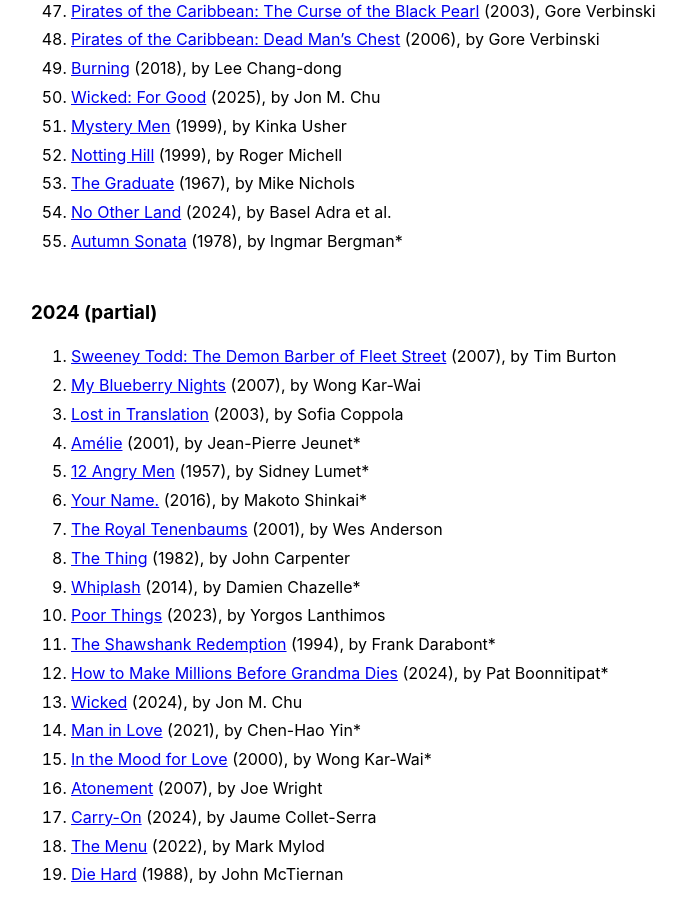
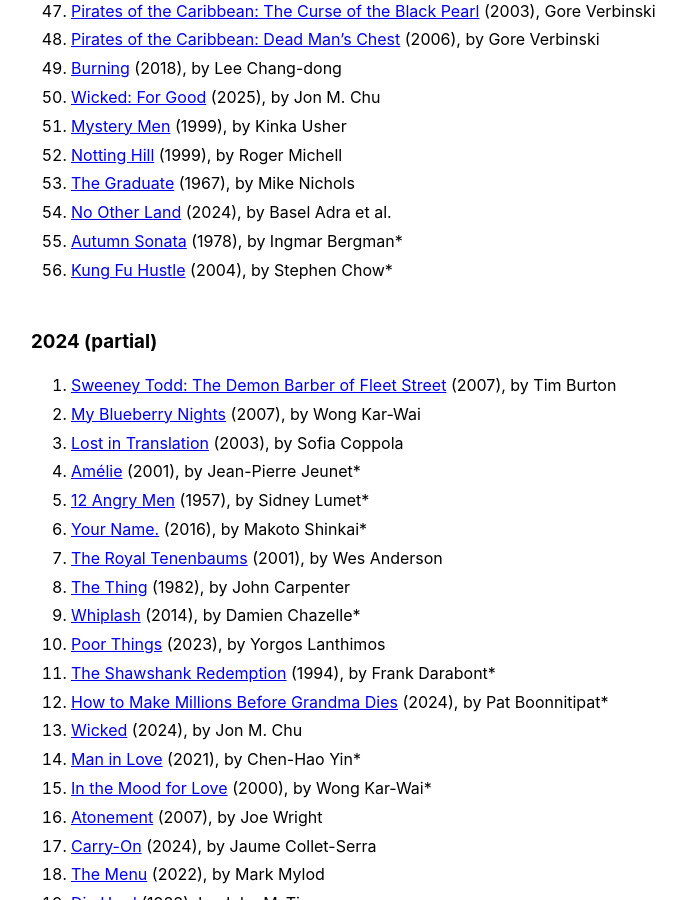
Before and after one commit to llucasly/llucasly.github.io, a Jekyll site: the page built from watching list.md, in a window 1280 px wide and 900 px high, scrolled down 1652 px. Shown: the whole window, without its empty margins (289-975 px from the left). Built offline with Jekyll 4.4.1, drawn with Linux system fonts in a browser that asks for light colours.

Commit message:
Added Movie

```diff
--- a/watching list.md
+++ b/watching list.md
@@ -63,6 +63,7 @@ Films I especially loved are marked with an astrisk (*).
 53. [The Graduate](https://letterboxd.com/film/the-graduate/) (1967), by Mike Nichols
 54. [No Other Land](https://letterboxd.com/film/no-other-land/) (2024), by Basel Adra et al.
 55. [Autumn Sonata](https://letterboxd.com/film/autumn-sonata/) (1978), by Ingmar Bergman*
+56. [Kung Fu Hustle](https://letterboxd.com/film/kung-fu-hustle/) (2004), by Stephen Chow*
 
 ### 2024 (partial)
 1. [Sweeney Todd: The Demon Barber of Fleet Street](https://letterboxd.com/film/sweeney-todd-the-demon-barber-of-fleet-street-2007/) (2007), by Tim Burton
```
